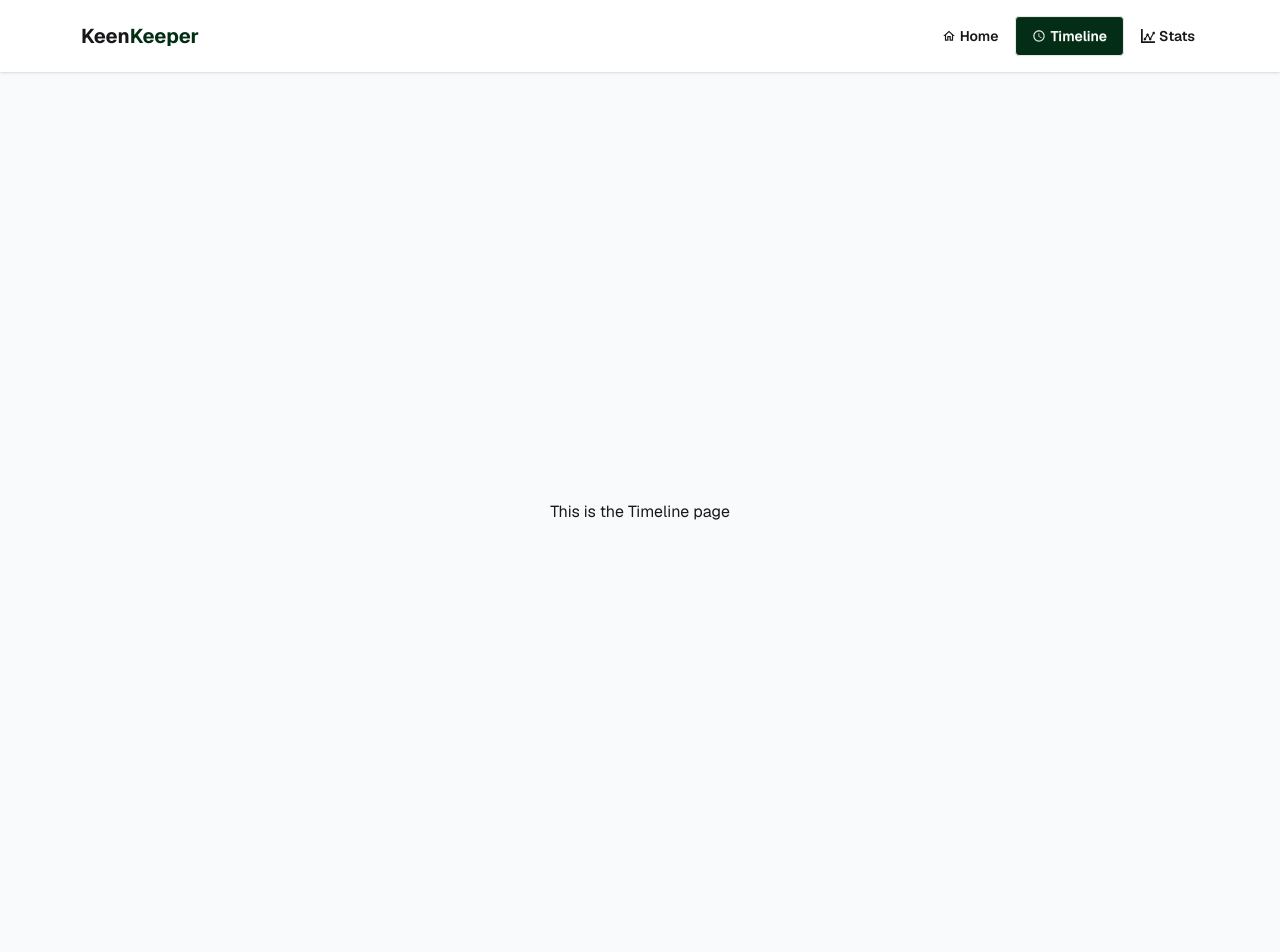
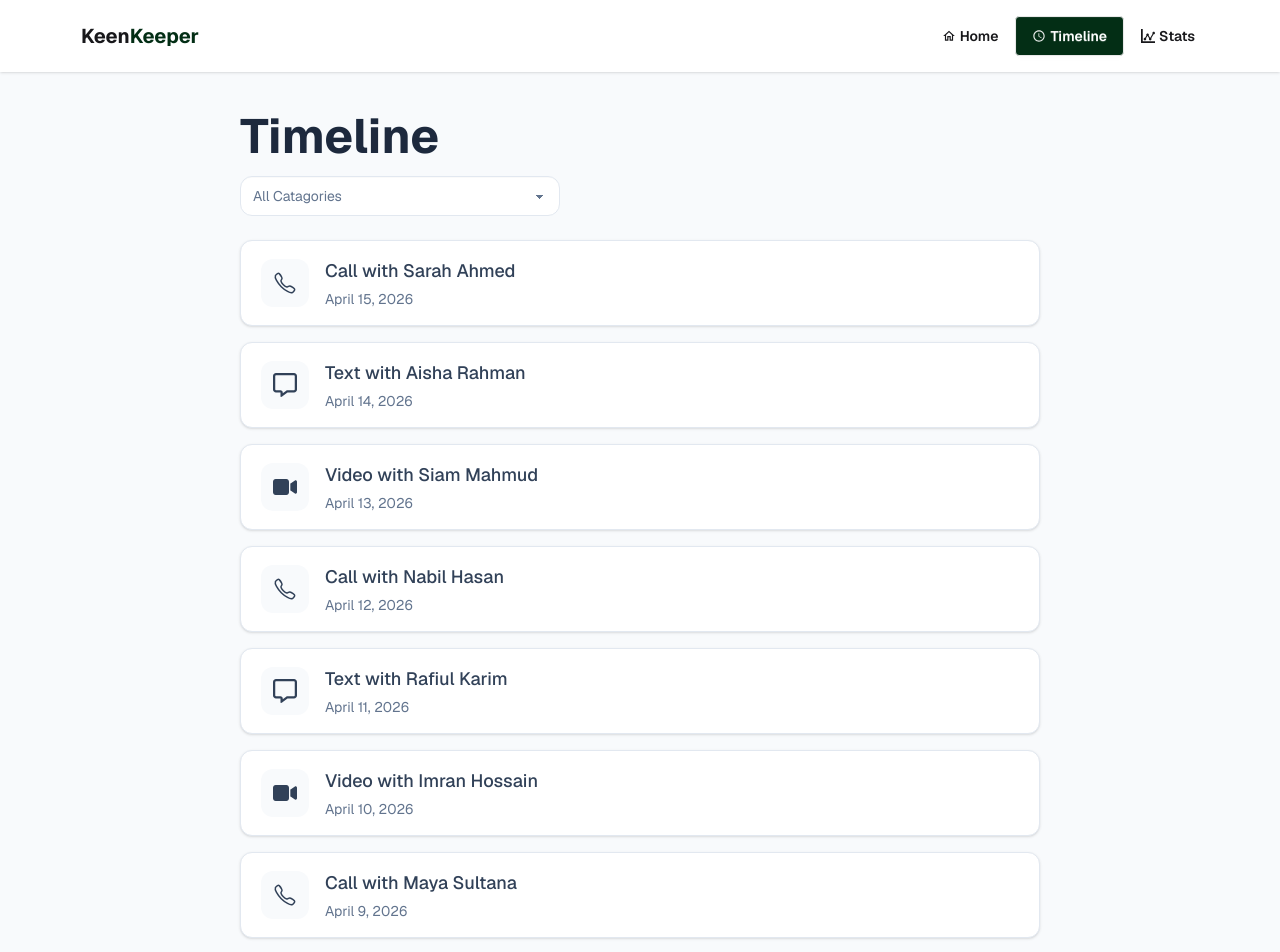
Before and after one commit to moziful/Assignment-07, a Next.js app: page /timeline in a window 1280 px wide. Shown: the top 952 px of the page. Built offline with nearby package versions, Linux system fonts and the light colour scheme.

Commit message:
Added Dynamic Timeline Page

```diff
--- a/src/app/timeline/page.jsx
+++ b/src/app/timeline/page.jsx
@@ -1,9 +1,107 @@
-import React from "react";
+"use client";
+
+import { useState } from "react";
+import { FaRegMessage, FaVideo } from "react-icons/fa6";
+import { IoCallOutline } from "react-icons/io5";
+
+import interactions from "@/data/interactions.json";
+
+const formatDate = (dateString) => {
+  return new Date(dateString).toLocaleDateString("en-US", {
+    month: "long",
+    day: "numeric",
+    year: "numeric",
+  });
+};
+
+const getInteractionIcon = (type) => {
+  if (type === "call") {
+    return IoCallOutline;
+  }
+
+  if (type === "text") {
+    return FaRegMessage;
+  }
+
+  return FaVideo;
+};
+
+const getInteractionLabel = (type) => {
+  if (type === "call") {
+    return "Call";
+  }
+
+  if (type === "text") {
+    return "Text";
+  }
+
+  return "Video";
+};
+
+const sortedInteractions = [...interactions].sort(
+  (firstItem, secondItem) =>
+    new Date(secondItem.date).getTime() - new Date(firstItem.date).getTime(),
+);
 
 const Timeline = () => {
+  const [selectedType, setSelectedType] = useState("all");
+
+  const filteredInteractions =
+    selectedType === "all"
+      ? sortedInteractions
+      : sortedInteractions.filter(
+          (interaction) => interaction.type === selectedType,
+        );
+
   return (
-    <div className="h-screen flex justify-center items-center">
-      This is the Timeline page
+    <div className="mx-auto flex w-full max-w-5xl flex-col gap-6">
+      <div className="flex flex-col gap-4">
+        <h1 className="text-5xl font-bold text-slate-800">Timeline</h1>
+
+        <select
+          value={selectedType}
+          onChange={(event) => setSelectedType(event.target.value)}
+          className="select w-full max-w-xs rounded-xl border-slate-200 bg-white text-slate-500"
+        >
+          <option value="all">All Catagories</option>
+          <option value="call">Calls</option>
+          <option value="text">Texts</option>
+          <option value="video">Video Calls</option>
+        </select>
+      </div>
+
+      <div className="flex flex-col gap-4">
+        {filteredInteractions.map((interaction) => {
+          const Icon = getInteractionIcon(interaction.type);
+
+          return (
+            <div
+              key={interaction.id}
+              className="flex items-center gap-4 rounded-xl border border-slate-200 bg-white px-5 py-4 shadow-sm"
+            >
+              <div className="flex h-12 w-12 items-center justify-center rounded-xl bg-slate-50 text-2xl text-slate-700">
+                <Icon />
+              </div>
+
+              <div className="flex flex-col gap-1">
+                <h2 className="text-lg font-medium text-slate-700">
+                  {getInteractionLabel(interaction.type)} with{" "}
+                  {interaction.friendName}
+                </h2>
+                <p className="text-sm text-slate-500">
+                  {formatDate(interaction.date)}
+                </p>
+              </div>
+            </div>
+          );
+        })}
+
+        {filteredInteractions.length === 0 && (
+          <div className="rounded-xl border border-slate-200 bg-white px-5 py-6 text-slate-500 shadow-sm">
+            No timeline entries found for this filter.
+          </div>
+        )}
+      </div>
     </div>
   );
 };
--- /dev/null
+++ b/src/data/interactions.json
@@ -0,0 +1,72 @@
+[
+  {
+    "id": 1,
+    "friendId": 3,
+    "friendName": "Sarah Ahmed",
+    "type": "call",
+    "date": "2026-04-15"
+  },
+  {
+    "id": 2,
+    "friendId": 2,
+    "friendName": "Aisha Rahman",
+    "type": "text",
+    "date": "2026-04-14"
+  },
+  {
+    "id": 3,
+    "friendId": 10,
+    "friendName": "Siam Mahmud",
+    "type": "video",
+    "date": "2026-04-13"
+  },
+  {
+    "id": 4,
+    "friendId": 1,
+    "friendName": "Nabil Hasan",
+    "type": "call",
+    "date": "2026-04-12"
+  },
+  {
+    "id": 5,
+    "friendId": 6,
+    "friendName": "Rafiul Karim",
+    "type": "text",
+    "date": "2026-04-11"
+  },
+  {
+    "id": 6,
+    "friendId": 8,
+    "friendName": "Imran Hossain",
+    "type": "video",
+    "date": "2026-04-10"
+  },
+  {
+    "id": 7,
+    "friendId": 5,
+    "friendName": "Maya Sultana",
+    "type": "call",
+    "date": "2026-04-09"
+  },
+  {
+    "id": 8,
+    "friendId": 9,
+    "friendName": "Nusrat Jahan",
+    "type": "text",
+    "date": "2026-04-08"
+  },
+  {
+    "id": 9,
+    "friendId": 4,
+    "friendName": "Tanvir Chowdhury",
+    "type": "call",
+    "date": "2026-04-06"
+  },
+  {
+    "id": 10,
+    "friendId": 7,
+    "friendName": "Farzana Noor",
+    "type": "video",
+    "date": "2026-04-05"
+  }
+]
```
